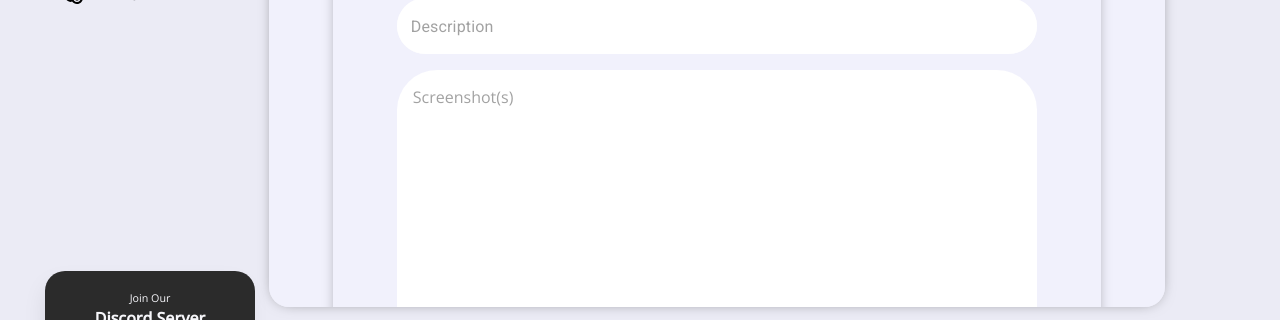
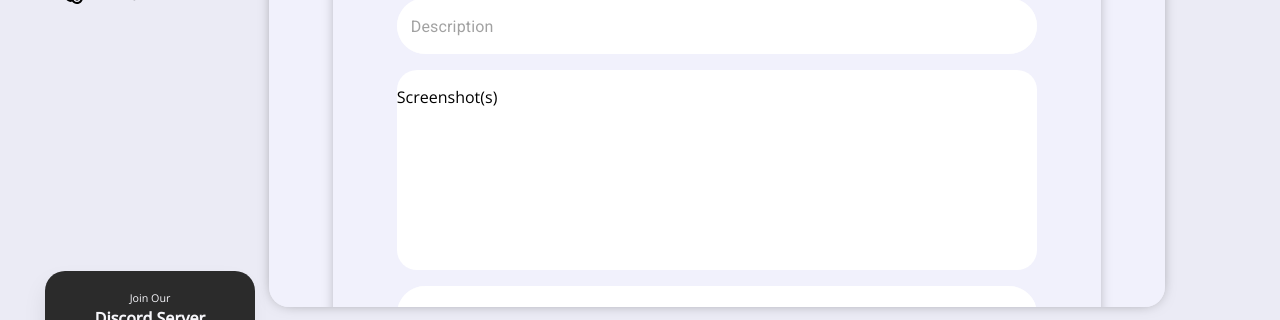
Before and after one commit to shanrescheepers/CodeQuest, a React (Create React App) app in the folder client/: page /newquestion in a window 1280 px wide. Shown: the part 445-765 px from the top of the page. Built offline with nearby package versions, Linux system fonts and the light colour scheme; no server answers.

Commit message:
updated new question css

```diff
--- a/client/src/css/NewQuestion.css
+++ b/client/src/css/NewQuestion.css
@@ -79,19 +79,26 @@
 
 .screenshot-preview {
     width: 100%;
-    height: auto;
-    min-height: 400px;
+    min-height: 200px;
+    max-height: auto;
     background-color: #FFFFFF;
     margin-top: 16px;
-    border-radius: 40px;
-    padding-top: 0.1px;
+    border-radius: 20px;
+    display: flex;
+    overflow: hidden;
 }
 
-.screenshot-preview p {
+.screenshot {
+    width: 100%;
+    background-size: contain;
+    background-position: center;
+}
+
+/* .screenshot-preview p {
     margin-left: 16px;
     text-align: left;
     color: #A2A2A2;
-}
+} */
 
 .question-rules-title {
     width: 100%;
@@ -117,3 +124,11 @@
 .question-rules-list li {
     list-style: inherit;
 }
+
+.css-5e166l-MuiInputBase-root-MuiOutlinedInput-root {
+    border-radius: 50px !important;
+}
+
+.css-1o9sxo0-MuiInputBase-root-MuiOutlinedInput-root {
+    border-radius: 50px !important;
+}
```
